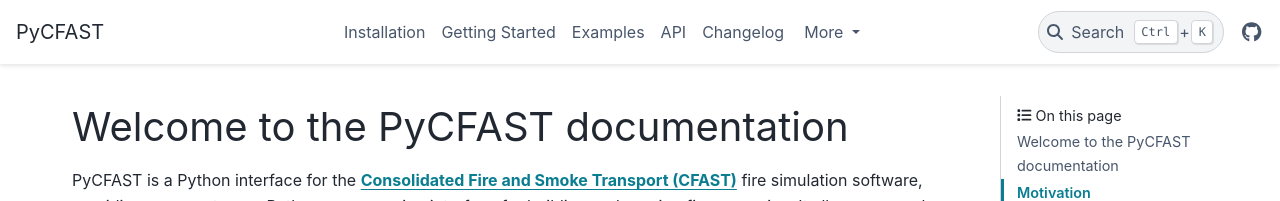
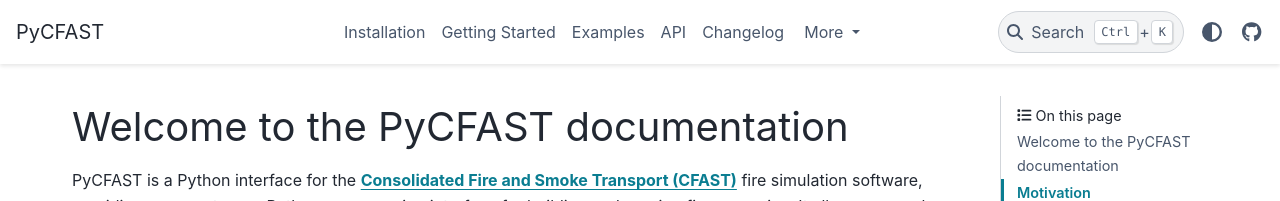
Before and after one commit to bewygs/pycfast, a Sphinx documentation site: the page built from docs/source/index.rst, in a window 1280 px wide. Shown: the top 201 px of the page. Built offline with Sphinx 7.4.7 and the PyData theme 0.15.4, drawn with Linux system fonts in a browser that asks for light colours; pages that are not in the unit, such as notebooks, are missing from menus.

Commit message:
DOC: add navbar theme switcher

```diff
--- a/docs/source/conf.py
+++ b/docs/source/conf.py
@@ -90,7 +90,7 @@
     "footer_start": ["pycfast_footer", "sphinx-version"],
     "footer_end": ["theme-version"],
     "navbar_start": ["navbar-logo"],
-    "navbar_end": ["navbar-icon-links"],
+    "navbar_end": ["theme-switcher", "navbar-icon-links"],
     "secondary_sidebar_items": ["page-toc", "edit-this-page", "sourcelink"],
 }
 
```
